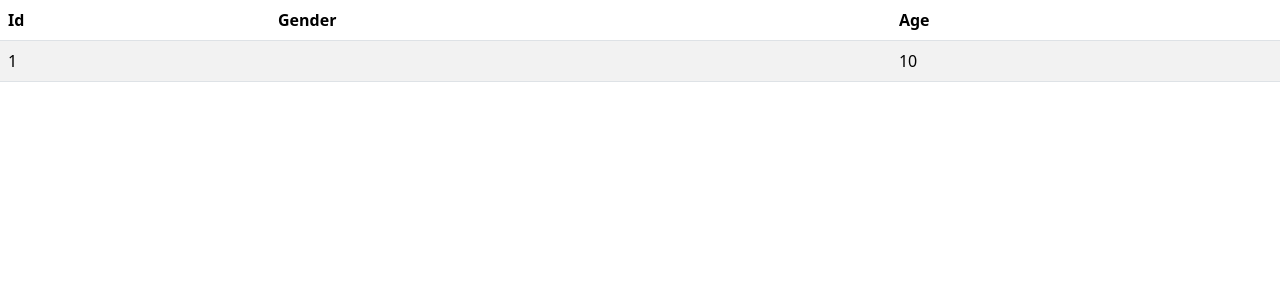
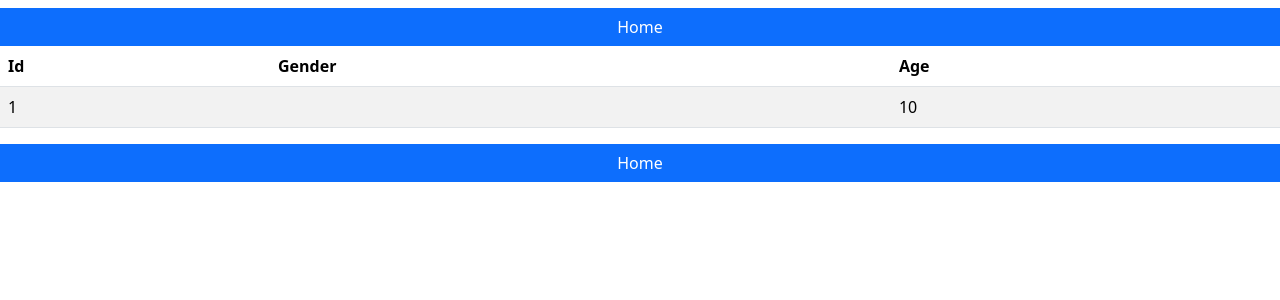
Before and after one commit to CS-LTU/com7033-assignment-safaenet, a Flask app: page /get_patients in a window 1280 px wide. Shown: the part 56-356 px from the top of the page. Run offline with Flask 3, Linux system fonts and the light colour scheme; a database or web service that is not in the repository returns one stand-in record (values such as "Sample title"); data that the repository does not hold is empty; some libraries are stand-ins or nearby versions.

Commit message:
some bugfix applied

```diff
--- a/Backend/services/userService.py
+++ b/Backend/services/userService.py
@@ -3,13 +3,15 @@ from dal.usersDAL import UserDAL
 from models.userModel import User
 
 class UserService:
+    salt = "1q2w3e4r"
+
     def __init__(self):
         self.user_dal = UserDAL()
 
     def signup_user(self, email, password):
         if self.user_dal.findUserByEmail(email):
             return None, "User already exists"
-        hashed_password = generate_password_hash(password)
+        hashed_password = generate_password_hash(password + self.salt)
         new_user = User(email=email, password=hashed_password)
         _id = self.user_dal.createUser(new_user.toDict())
         new_user._id = _id
@@ -19,6 +21,6 @@ class UserService:
         user_data = self.user_dal.findUserByEmail(email)
         if not user_data:
             return None, "User not found"
-        if not check_password_hash(user_data["password"], password):
+        if not check_password_hash(user_data["password"], password + self.salt):
             return None, "Incorrect password"
         return User.fromDict(user_data), None
--- a/Frontend/templates/patients_list.html
+++ b/Frontend/templates/patients_list.html
@@ -2,6 +2,9 @@
 
 {% block content %}
 
+<div class="row mt-2">
+    <a href="/" class="btn btn-primary w-100">Home</a>
+</div>
 <table class="table table-striped">
     <thead class="thead-dark">
         <tr>
@@ -24,4 +27,7 @@
     </tbody>
 </table>
 
+<div class="row mt-2">
+    <a href="/" class="btn btn-primary w-100">Home</a>
+</div>
 {% endblock %}
```
Also changed, not shown: instance/database.db.
